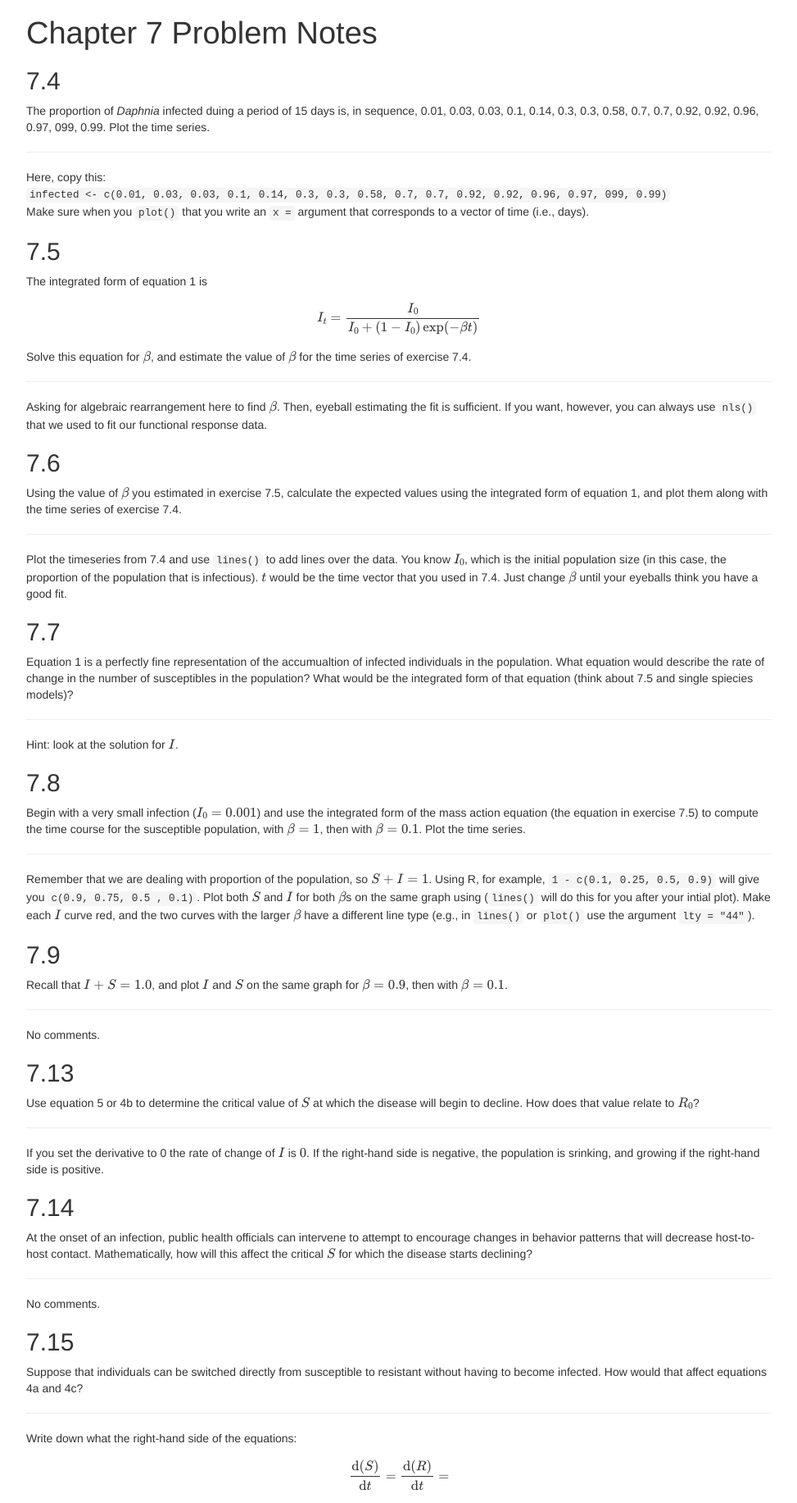
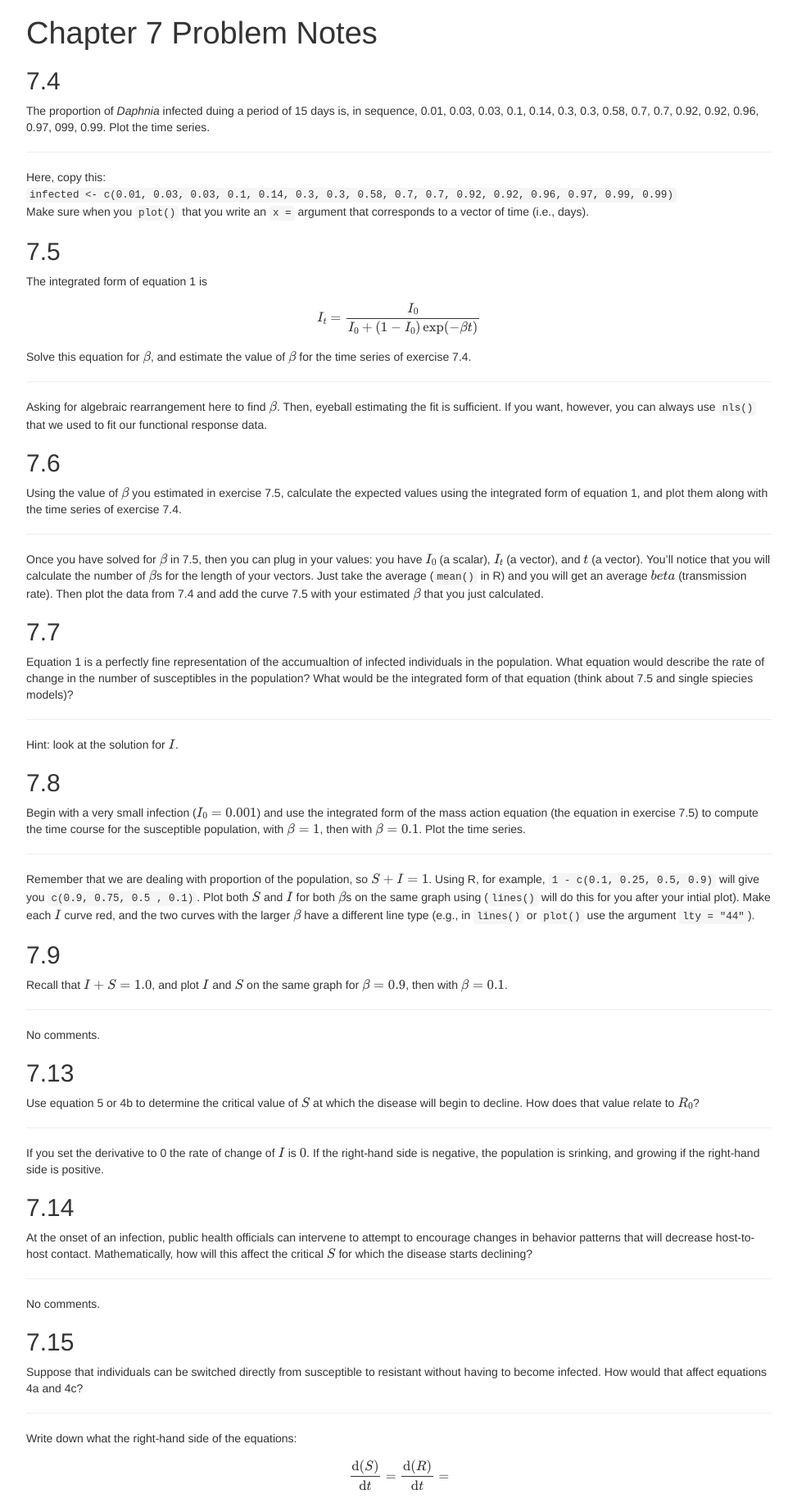
Before and after one commit to ColbyEcology/colbyecology.github.io, a Jekyll site: the page Assignments/LectureProblemSets/Ch07_ProblemNotes.html, which Jekyll copies as it is, in a window 1280 px wide. Shown: the whole page at 82% size, without its empty margins (153-1126 px from the left). Built offline with Jekyll 4.4.1, drawn with Linux system fonts in a browser that asks for light colours; formulas are drawn with MathJax 3.

Commit message:
update ch 7 ps notes

```diff
--- a/Assignments/LectureProblemSets/Ch07_ProblemNotes.html
+++ b/Assignments/LectureProblemSets/Ch07_ProblemNotes.html
@@ -173,7 +173,7 @@ pre code {
 <p>The proportion of <em>Daphnia</em> infected duing a period of 15 days is, in sequence, 0.01, 0.03, 0.03, 0.1, 0.14, 0.3, 0.3, 0.58, 0.7, 0.7, 0.92, 0.92, 0.96, 0.97, 099, 0.99. Plot the time series.</p>
 <hr />
 <p>Here, copy this:<br />
-<code>infected &lt;- c(0.01, 0.03, 0.03, 0.1, 0.14, 0.3, 0.3, 0.58, 0.7, 0.7, 0.92, 0.92, 0.96, 0.97, 099, 0.99)</code><br />
+<code>infected &lt;- c(0.01, 0.03, 0.03, 0.1, 0.14, 0.3, 0.3, 0.58, 0.7, 0.7, 0.92, 0.92, 0.96, 0.97, 0.99, 0.99)</code><br />
 Make sure when you <code>plot()</code> that you write an <code>x =</code> argument that corresponds to a vector of time (i.e., days).</p>
 </div>
 <div id="section-1" class="section level2">
@@ -186,7 +186,7 @@ Make sure when you <code>plot()</code> that you write an <code>x =</code> argume
 <h2>7.6</h2>
 <p>Using the value of <span class="math inline">\(\beta\)</span> you estimated in exercise 7.5, calculate the expected values using the integrated form of equation 1, and plot them along with the time series of exercise 7.4.</p>
 <hr />
-<p>Plot the timeseries from 7.4 and use <code>lines()</code> to add lines over the data. You know <span class="math inline">\(I_0\)</span>, which is the initial population size (in this case, the proportion of the population that is infectious). <span class="math inline">\(t\)</span> would be the time vector that you used in 7.4. Just change <span class="math inline">\(\beta\)</span> until your eyeballs think you have a good fit.</p>
+<p>Once you have solved for <span class="math inline">\(\beta\)</span> in 7.5, then you can plug in your values: you have <span class="math inline">\(I_0\)</span> (a scalar), <span class="math inline">\(I_t\)</span> (a vector), and <span class="math inline">\(t\)</span> (a vector). You’ll notice that you will calculate the number of <span class="math inline">\(\beta\)</span>s for the length of your vectors. Just take the average (<code>mean()</code> in R) and you will get an average <span class="math inline">\(beta\)</span> (transmission rate). Then plot the data from 7.4 and add the curve 7.5 with your estimated <span class="math inline">\(\beta\)</span> that you just calculated.</p>
 </div>
 <div id="section-3" class="section level2">
 <h2>7.7</h2>
```
